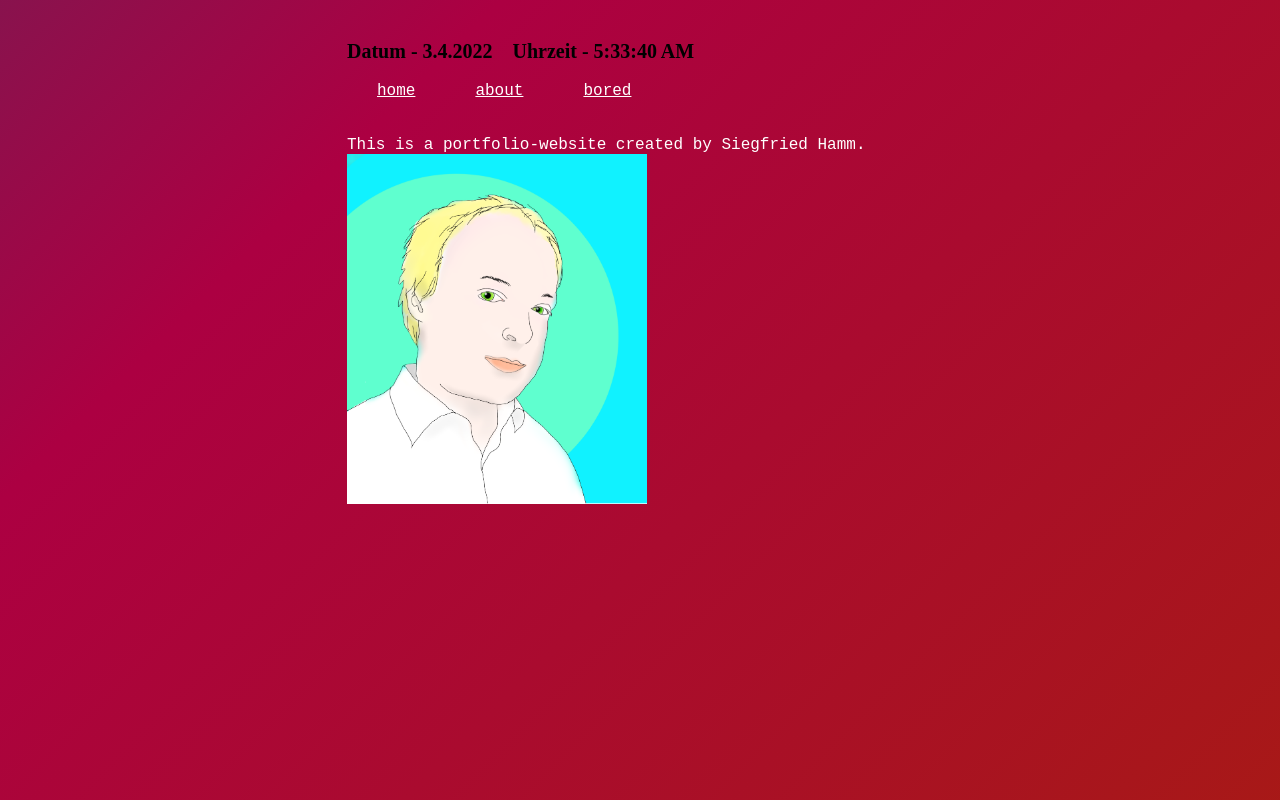
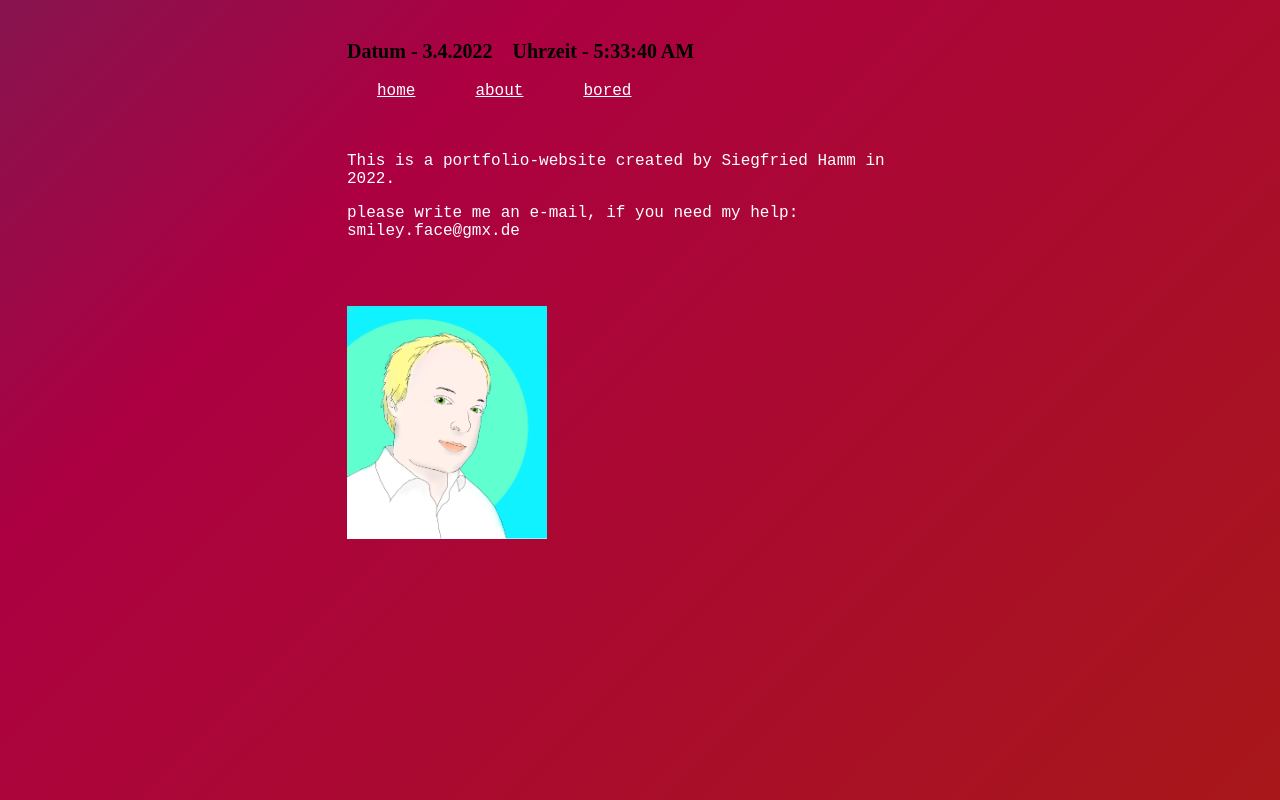
Before and after one commit to siggi-ai/newport, a Vue app: page /about in a window 1280 px wide. Built offline with nearby package versions, Linux system fonts and the light colour scheme; a web font is replaced by a local one.

Commit message:
about me

```diff
--- a/src/views/About.vue
+++ b/src/views/About.vue
@@ -1,12 +1,22 @@
 <template>
   <div>
-    <div class="text">This is a portfolio-website created by Siegfried Hamm.</div>
-    <img src="../../src/assets/profil6.png" alt="self-portrait" class="self-portrait">
+    <p class="text">
+      This is a portfolio-website created by Siegfried Hamm in 2022.
+    </p>
+    <p class="text">
+      please write me an e-mail, if you need my help: smiley.face@gmx.de
+    </p>
+    <img
+      src="../../src/assets/profil6.png"
+      alt="self-portrait"
+      class="self-portrait"
+    />
   </div>
 </template>
 
 <style>
 .self-portrait {
-  width: 300px;
+  width: 200px;
+  margin-top: 50px;
 }
 </style>
```
